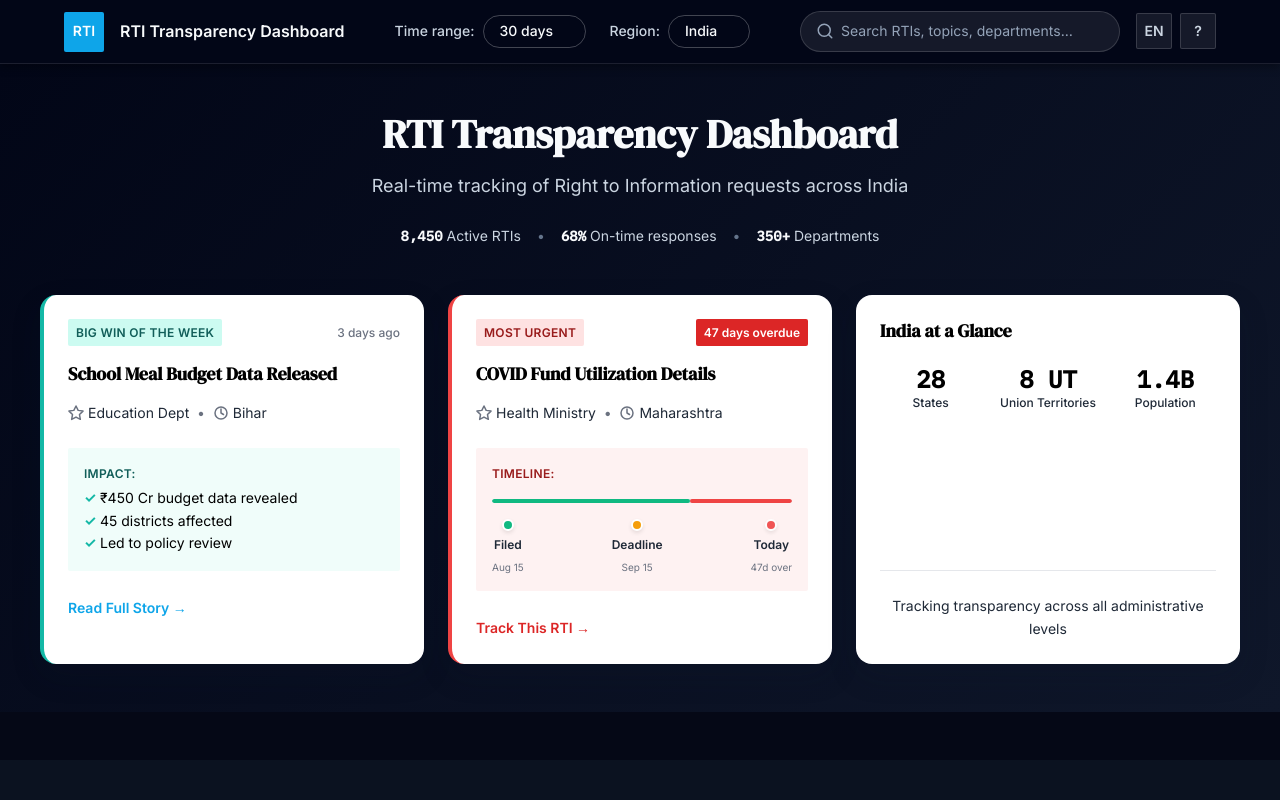
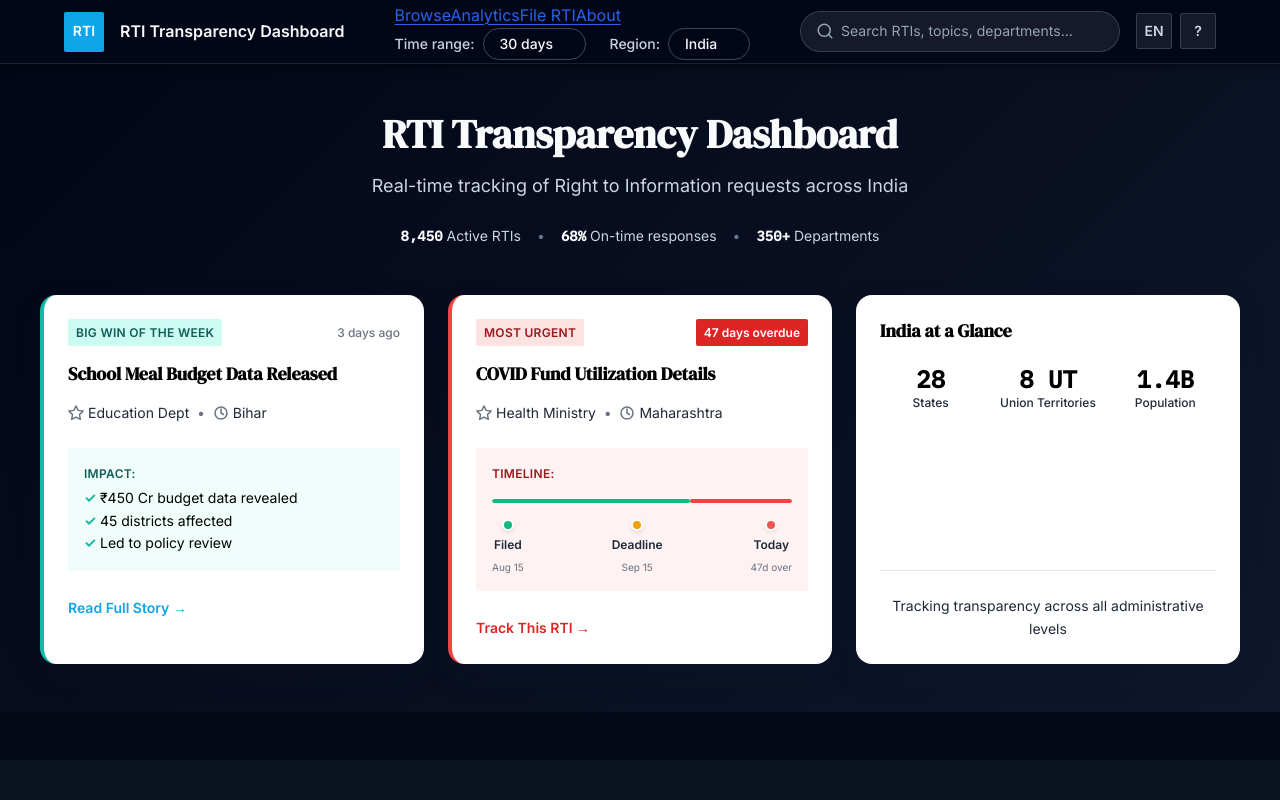
Before and after one commit to Yugantar-NGO/youRTI-UI, a Next.js app: page / in a window 1280 px wide. Shown: the top 800 px of the page. Built offline with nearby package versions, Linux system fonts and the light colour scheme.

Commit message:
feat(nav): add Browse, Analytics, File RTI, About links

```diff
--- a/src/components/features/landing/organisms/TopNavigation.tsx
+++ b/src/components/features/landing/organisms/TopNavigation.tsx
@@ -30,7 +30,25 @@ export function TopNavigation({ className = '' }: TopNavigationProps) {
           <span className={styles.wordmark}>RTI Transparency Dashboard</span>
         </div>
 
-        {/* Center: Global Filters */}
+        {/* Center: Navigation Links + Global Filters */}
+        <div className={styles.centerSection}>
+          {/* Navigation Links */}
+          <nav className={styles.navLinks}>
+            <a href="/browse" className={styles.navLink}>
+              Browse
+            </a>
+            <a href="/analytics" className={styles.navLink}>
+              Analytics
+            </a>
+            <a href="/file-rti" className={styles.navLink}>
+              File RTI
+            </a>
+            <a href="/about" className={styles.navLink}>
+              About
+            </a>
+          </nav>
+
+          {/* Filters */}
           <div className={styles.filters}>
             <div className={styles.filterGroup}>
               <label className={styles.filterLabel}>Time range:</label>
@@ -58,6 +76,7 @@ export function TopNavigation({ className = '' }: TopNavigationProps) {
               </select>
             </div>
           </div>
+        </div>
 
         {/* Right: Search + Icons */}
         <div className={styles.actions}>
```
Lines whose indentation alone changed are shown as unchanged.
